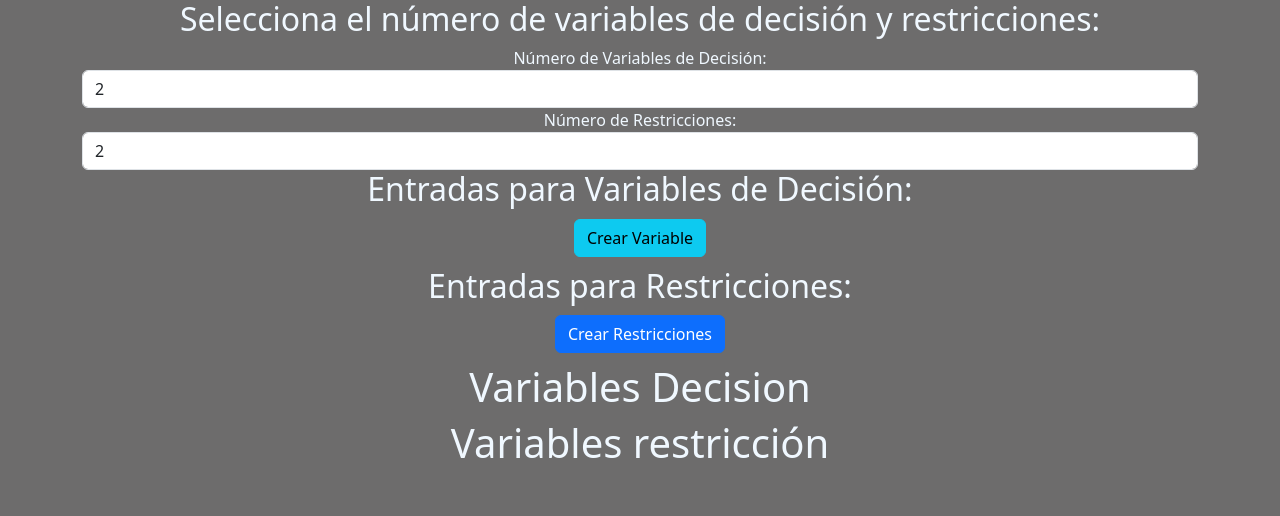
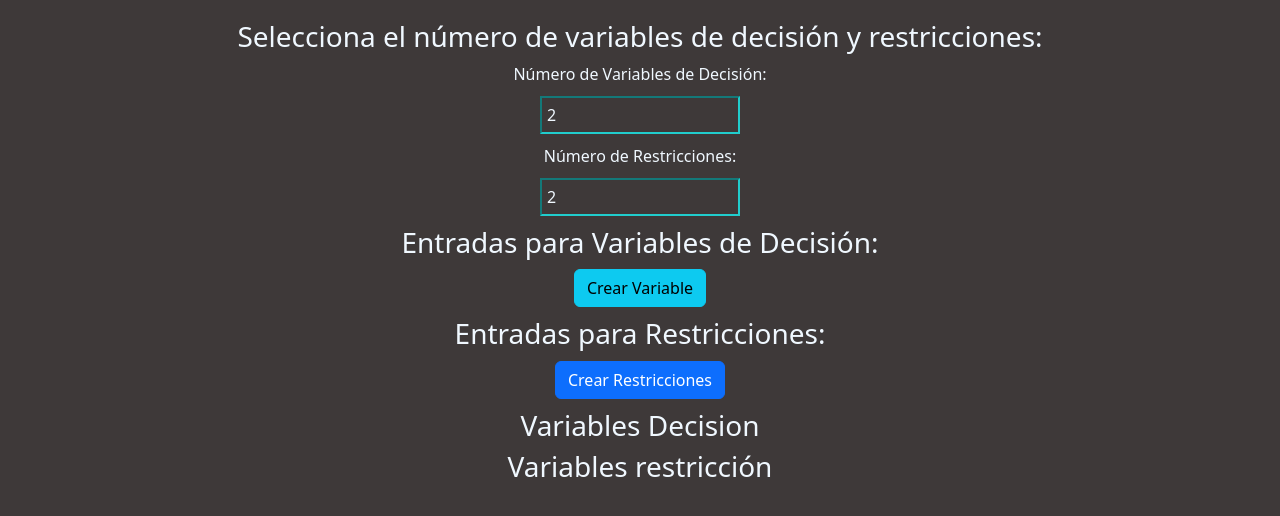
Before and after one commit to IsaacM-12/CalculadoraSimplex, a React (Create React App) app in the folder FrontendSimplex/: page / in a window 1280 px wide. Shown: the top 516 px of the page. Built offline with nearby package versions, Linux system fonts and the light colour scheme; no server answers.

Commit message:
ajustes css

```diff
--- a/FrontendSimplex/src/App.css
+++ b/FrontendSimplex/src/App.css
@@ -1,18 +1,37 @@
 .App {
   text-align: center;
-  background-color: rgb(109, 108, 108);
+  background-color: rgb(62, 57, 57);
   min-height: 100vh;
   color: aliceblue;
+  padding: 20px;
 }
+
 
 .VarDesInput{
   max-width: 200px;
-  margin-left: 10px;
+  margin: 10px;
+  background-color: transparent;
+  color: aliceblue;
+  border-color: rgb(33, 205, 205);
+  padding: 5px;
 }
 
 .VarResInput{
   max-width: 200px;
-  margin-left: 10px;
+  margin: 10px;
+  background-color: transparent;
+  color: aliceblue;
+  border-color: rgb(33, 205, 205);
+  padding: 5px;
+}
+
+.inputSelect{
+  margin: 10px;
+  max-width: 200px;
+  background-color: transparent;
+  color: aliceblue;
+  border-color: rgb(33, 205, 205);
+  padding: 5px;
 }
 
 .space{
--- a/FrontendSimplex/src/Calculadora.js
+++ b/FrontendSimplex/src/Calculadora.js
@@ -201,11 +201,12 @@ const Calculadora = () => {
   // Renderizar la interfaz de usuario
   return (
     <div className="container">
-      <h2>Selecciona el número de variables de decisión y restricciones:</h2>
+      <h3>Selecciona el número de variables de decisión y restricciones:</h3>
       <div className="form-group">
         <label>Número de Variables de Decisión:</label>
+        <br></br>
         <input
-          className="form-control mb-6"
+          className="inputSelect"
           type="number"
           min="1"
           value={numVariables}
@@ -214,8 +215,9 @@ const Calculadora = () => {
       </div>
       <div className="form-group">
         <label>Número de Restricciones:</label>
+        <br></br>
         <input
-          className="form-control"
+          className="inputSelect"
           type="number"
           min="1"
           value={numRestricciones}
@@ -223,7 +225,7 @@ const Calculadora = () => {
         />
       </div>
       <div>
-        <h2>Entradas para Variables de Decisión:</h2>
+        <h3>Entradas para Variables de Decisión:</h3>
         {variablesDeDecision}
       </div>
       <div className="space">
@@ -236,7 +238,7 @@ const Calculadora = () => {
         </button>
       </div>
       <div>
-        <h2>Entradas para Restricciones:</h2>
+        <h3>Entradas para Restricciones:</h3>
         {restricciones}
       </div>
       <div className="space">
@@ -248,9 +250,9 @@ const Calculadora = () => {
           Crear Restricciones
         </button>
       </div>
-      <h1>Variables Decision</h1>
+      <h3>Variables Decision</h3>
       {showVarDesicion}
-      <h1>Variables restricción</h1>
+      <h3>Variables restricción</h3>
       {showRestricciones}
     </div>
   );
```
